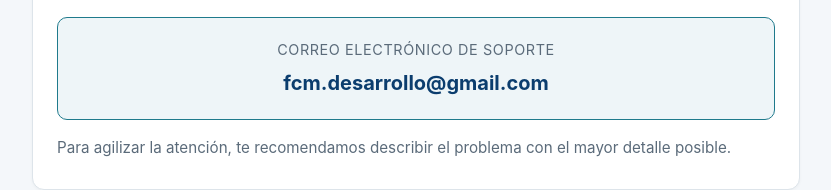
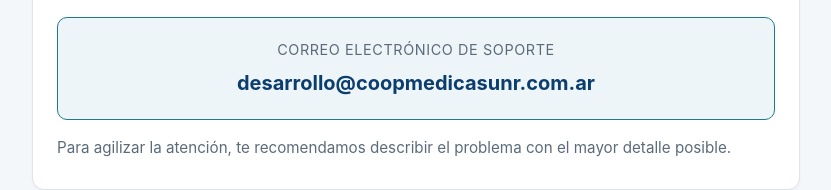
Before and after one commit to fcm-unr/privacy-policy, a plain HTML site: page support.html in a window 1280 px wide. Shown: the part 1015-1205 px from the top of the page, without its empty margins (224-1055 px from the left). Drawn offline with Linux system fonts and the light colour scheme.

Commit message:
Update email

```diff
--- a/support.html
+++ b/support.html
@@ -175,7 +175,7 @@
 
       <div class="email-box">
         <div class="label">Correo electrónico de soporte</div>
-        <a href="mailto:SOPORTE_EMAIL_AQUI">fcm.desarrollo@gmail.com</a>
+        <a href="mailto:SOPORTE_EMAIL_AQUI">desarrollo@coopmedicasunr.com.ar</a>
       </div>
 
       <p style="margin-top:16px; color:var(--muted); font-size:0.95rem;">
```
